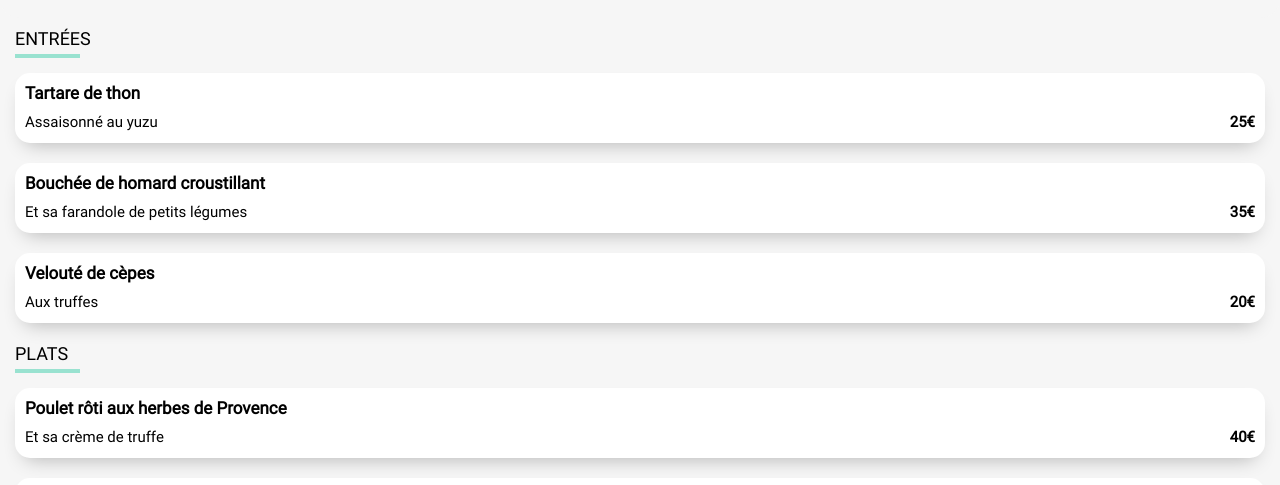
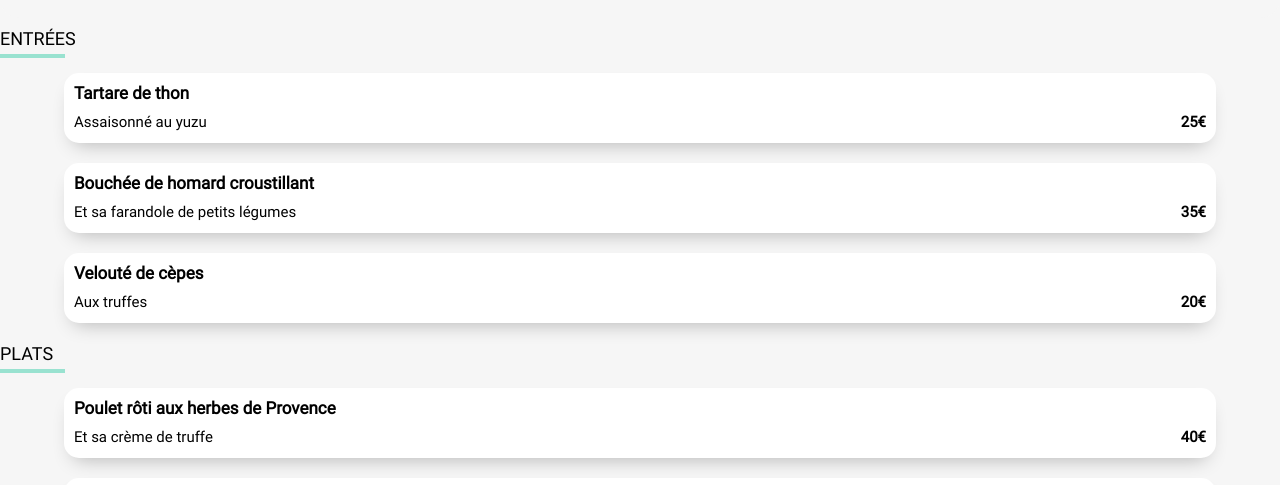
Before and after one commit to ArnSllq/ArnaudSallafranque_3_07112020, a website: page delicesens.html in a window 1280 px wide. Shown: the part 286-771 px from the top of the page. Drawn offline with Linux system fonts and the light colour scheme; a web font is replaced by a local one.

Commit message:
Modification de l'animation sur les menus

```diff
--- a/sass/pages/_le-delice-de-sens.scss
+++ b/sass/pages/_le-delice-de-sens.scss
@@ -39,8 +39,9 @@
 
 .menu {
     background-color: $bgcolor;
-    padding-left: 15px;
-    padding-right: 15px;
+    // margin-left: 15px;
+    // margin-right: 15px;
+    width: 100%;
     h2 {
         font-size: 18px;
         margin-top: 0px;
@@ -54,7 +55,7 @@
         padding-top: 5px;
         border-bottom-style: solid;
         border-width: 4px;
-        border-color: $greenmenu;
+        border-color: $tertiary;
         }
 }
 
@@ -63,11 +64,13 @@
     flex-direction: row;
     flex-wrap: nowrap;
     justify-content: space-between;
-    width: 100%;
-    height: auto;
+    width: 90%;
+    height: 70px;
     border-radius: 15px;
     background-color: white;
     margin-bottom: 20px;
+    margin-left: auto;
+    margin-right: auto;
     @include shadow-element;
 }
 .plates {
@@ -78,32 +81,32 @@
     width: 100%;
     height: 70px;
 
-    >p {
-        text-overflow:ellipsis;
-        overflow: hidden;
-        white-space: nowrap;
-    }
-
-
-    >.main-course {
-        width: 100%;
+    .main-course {
+        width: 80%;
         height: 20px;
         margin-left: 10px;
         margin-bottom: 5px;
         margin-top: 10px;
         font-size: 17px;
         font-weight: bold;
+        text-overflow:ellipsis;
         overflow: hidden;
+        white-space: nowrap;
     }
-    >.trimming {
+
+    .trimming {
         width: 80%;
         height: 20px;
         margin-left: 10px;
         margin-top: 5px;
         margin-bottom: 10px;
         font-size: 15px;
+        text-overflow:ellipsis;
+        overflow: hidden;
+        white-space: nowrap;
     }
-    >.price {
+
+    .price {
         width: 10%;
         height: 20px;
         text-align: right;
@@ -116,11 +119,11 @@
 }
 
 .round-check {
+    display: none;
     width: 70px;
     height: 70px;
     text-align: center;
-    background-color: $greenmenu;
-    display: none;
+    background-color: $tertiary;
     border-radius: 0px 15px 15px 0px;
 
     .green-check {
--- a/sass/utils/_animations.scss
+++ b/sass/utils/_animations.scss
@@ -75,7 +75,6 @@
 }
 
 .check-anim:hover {
-
     .round-check {
         display: block;
         animation : menu2 1000ms;
--- a/sass/utils/_variables.scss
+++ b/sass/utils/_variables.scss
@@ -3,4 +3,3 @@ $primary: #9356DC;
 $secondary: #FF79DA;
 $tertiary: #99E2D0;
 $bgcolor: #F6F6F6;
-$greenmenu: #99E2D0
```
Also changed, not shown: delicesens.html (indentation only), style.css, 1 other file.
